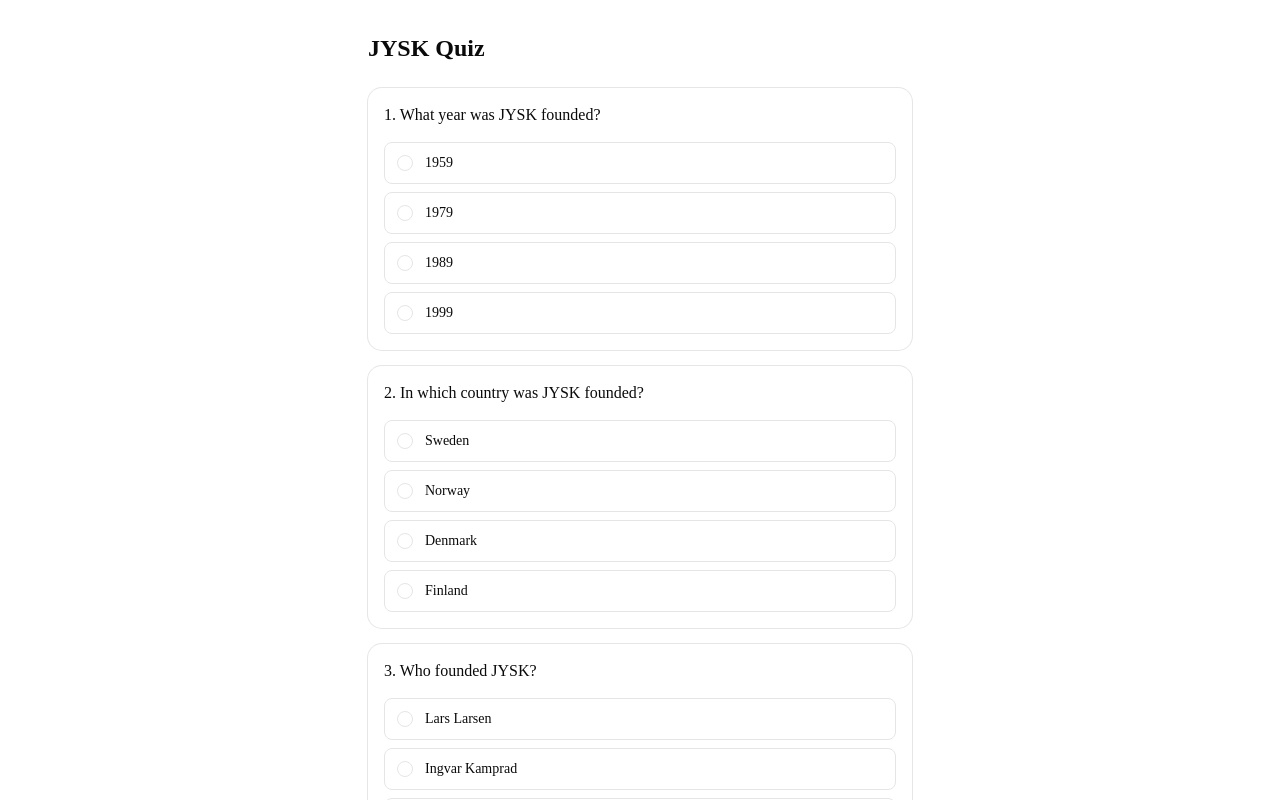
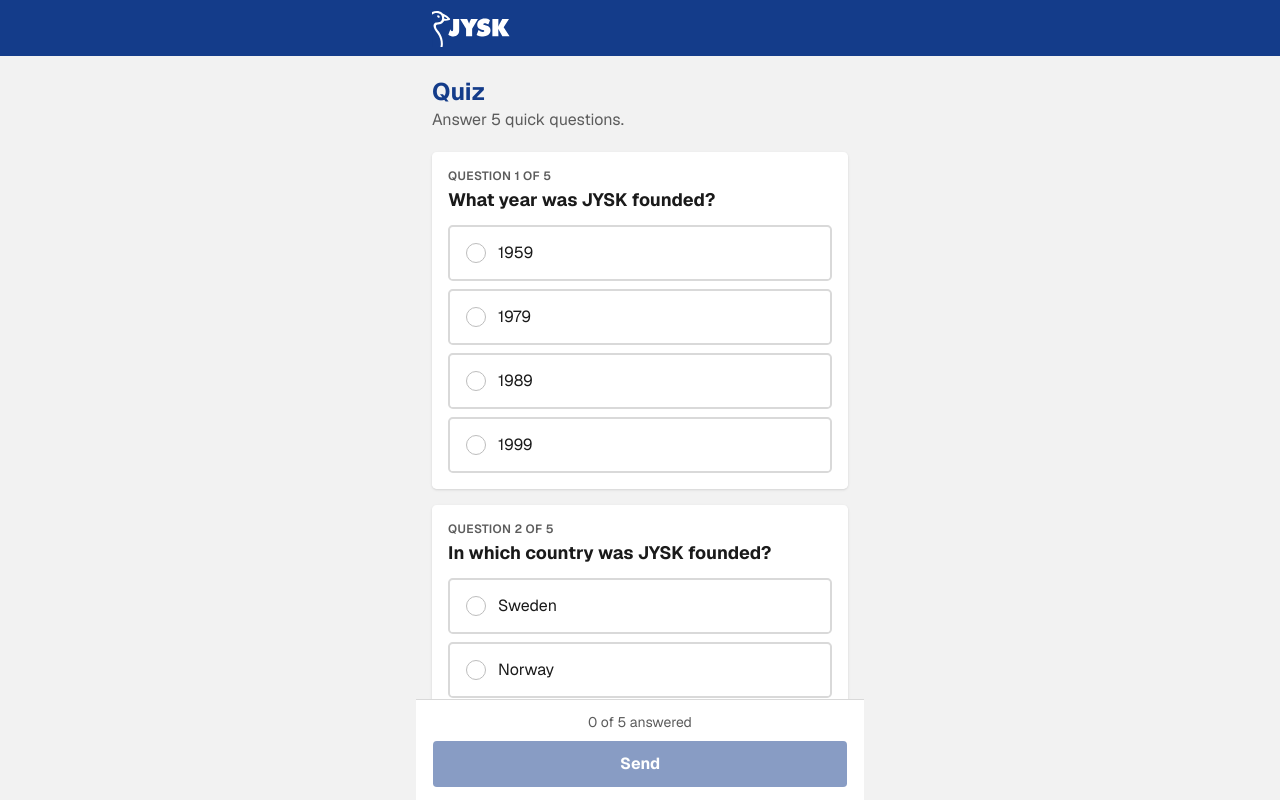
Before and after one commit to kennirau/jysk-quiz, a Next.js app: page / in a window 1280 px wide. Shown: the top 800 px of the page. Built offline with nearby package versions, Linux system fonts and the light colour scheme.

Commit message:
fix styling and branding

```diff
--- a/src/app/globals.css
+++ b/src/app/globals.css
@@ -7,7 +7,7 @@
 @theme inline {
   --color-background: var(--background);
   --color-foreground: var(--foreground);
-  --font-sans: var(--font-sans);
+  --font-sans: var(--font-geist-sans);
   --font-mono: var(--font-geist-mono);
   --font-heading: var(--font-sans);
   --color-sidebar-ring: var(--sidebar-ring);
@@ -49,30 +49,32 @@
 }
 
 :root {
-  --background: oklch(1 0 0);
-  --foreground: oklch(0.145 0 0);
-  --card: oklch(1 0 0);
-  --card-foreground: oklch(0.145 0 0);
-  --popover: oklch(1 0 0);
-  --popover-foreground: oklch(0.145 0 0);
-  --primary: oklch(0.205 0 0);
-  --primary-foreground: oklch(0.985 0 0);
-  --secondary: oklch(0.97 0 0);
-  --secondary-foreground: oklch(0.205 0 0);
-  --muted: oklch(0.97 0 0);
-  --muted-foreground: oklch(0.556 0 0);
-  --accent: oklch(0.97 0 0);
-  --accent-foreground: oklch(0.205 0 0);
-  --destructive: oklch(0.577 0.245 27.325);
-  --border: oklch(0.922 0 0);
-  --input: oklch(0.922 0 0);
-  --ring: oklch(0.708 0 0);
+  /* JYSK brand blue */
+  --jysk-blue: #143c8a;
+  --background: #f2f2f2;
+  --foreground: #1a1a1a;
+  --card: #ffffff;
+  --card-foreground: #1a1a1a;
+  --popover: #ffffff;
+  --popover-foreground: #1a1a1a;
+  --primary: var(--jysk-blue);
+  --primary-foreground: #ffffff;
+  --secondary: #e8edf6;
+  --secondary-foreground: var(--jysk-blue);
+  --muted: #f2f2f2;
+  --muted-foreground: #5c5c5c;
+  --accent: #e8edf6;
+  --accent-foreground: var(--jysk-blue);
+  --destructive: #d0021b;
+  --border: #d9d9d9;
+  --input: #bdbdbd;
+  --ring: var(--jysk-blue);
   --chart-1: oklch(0.87 0 0);
   --chart-2: oklch(0.556 0 0);
   --chart-3: oklch(0.439 0 0);
   --chart-4: oklch(0.371 0 0);
   --chart-5: oklch(0.269 0 0);
-  --radius: 0.625rem;
+  --radius: 0.375rem;
   --sidebar: oklch(0.985 0 0);
   --sidebar-foreground: oklch(0.145 0 0);
   --sidebar-primary: oklch(0.205 0 0);
--- a/src/app/layout.tsx
+++ b/src/app/layout.tsx
@@ -1,5 +1,5 @@
 import { Toaster } from "@/components/ui/sonner";
-import type { Metadata } from "next";
+import type { Metadata, Viewport } from "next";
 import { Geist, Geist_Mono } from "next/font/google";
 import "./globals.css";
 
@@ -18,6 +18,13 @@ export const metadata: Metadata = {
   description: "Answer 5 quick questions",
 };
 
+export const viewport: Viewport = {
+  width: "device-width",
+  initialScale: 1,
+  viewportFit: "cover",
+  themeColor: "#143c8a",
+};
+
 export default function RootLayout({ children }: LayoutProps<"/">) {
   return (
     <html
--- a/src/app/page.tsx
+++ b/src/app/page.tsx
@@ -1,11 +1,28 @@
 import { QuizForm } from "@/components/quiz-form";
 import { publicQuestions } from "@/lib/questions";
+import Image from "next/image";
 
 export default function Home() {
   return (
-    <main className="mx-auto w-full max-w-xl flex-1 px-4 py-8">
-      <h1 className="mb-6 text-2xl font-bold">JYSK Quiz</h1>
-      <QuizForm questions={publicQuestions} />
-    </main>
+    <>
+      <header className="sticky top-0 z-20 bg-primary pt-[env(safe-area-inset-top)] text-primary-foreground">
+        <div className="mx-auto flex h-14 max-w-md items-center px-4">
+          <Image
+            src="/jysk-logo.svg"
+            alt="JYSK"
+            width={80}
+            height={37}
+            preload
+          />
+        </div>
+      </header>
+      <main className="mx-auto flex w-full max-w-md flex-1 flex-col px-4 pt-5">
+        <h1 className="text-2xl font-bold text-primary">Quiz</h1>
+        <p className="mb-5 text-muted-foreground">
+          Answer {publicQuestions.length} quick questions.
+        </p>
+        <QuizForm questions={publicQuestions} />
+      </main>
+    </>
   );
 }
--- a/src/components/quiz-form.tsx
+++ b/src/components/quiz-form.tsx
@@ -2,8 +2,6 @@
 
 import { submitAnswers } from "@/app/actions";
 import { Button } from "@/components/ui/button";
-import { Card, CardContent, CardHeader, CardTitle } from "@/components/ui/card";
-import { Label } from "@/components/ui/label";
 import { RadioGroup, RadioGroupItem } from "@/components/ui/radio-group";
 import type { Question } from "@/lib/questions";
 import { useState, useTransition } from "react";
@@ -15,6 +13,7 @@ export function QuizForm({ questions }: { questions: Question[] }) {
   const [isPending, startTransition] = useTransition();
 
   const allAnswered = questions.every((q) => answers[q.id] !== undefined);
+  const answeredCount = Object.keys(answers).length;
 
   function handleSubmit(e: React.FormEvent) {
     e.preventDefault();
@@ -30,49 +29,59 @@ export function QuizForm({ questions }: { questions: Question[] }) {
 
   if (score) {
     return (
-      <Card>
-        <CardHeader>
-          <CardTitle>Thank you!</CardTitle>
-        </CardHeader>
-        <CardContent>
-          You got {score.correct} of {score.total} correct.
-        </CardContent>
-      </Card>
+      <section className="rounded-md bg-card p-6 text-center shadow-sm">
+        <h2 className="text-2xl font-bold text-primary">Thank you!</h2>
+        <p className="mt-4 text-5xl font-black text-primary">
+          {score.correct}/{score.total}
+        </p>
+        <p className="mt-2 text-muted-foreground">correct answers</p>
+      </section>
     );
   }
 
   return (
-    <form onSubmit={handleSubmit} className="flex flex-col gap-4">
+    <form onSubmit={handleSubmit} className="flex flex-1 flex-col gap-4">
       {questions.map((q, i) => (
-        <Card key={q.id}>
-          <CardHeader>
-            <CardTitle>
-              {i + 1}. {q.text}
-            </CardTitle>
-          </CardHeader>
-          <CardContent>
+        <fieldset key={q.id} className="rounded-md bg-card p-4 shadow-sm">
+          <legend className="float-left mb-3 w-full">
+            <span className="block text-xs font-semibold tracking-wide text-muted-foreground uppercase">
+              Question {i + 1} of {questions.length}
+            </span>
+            <span className="mt-1 block text-lg leading-snug font-bold">
+              {q.text}
+            </span>
+          </legend>
           <RadioGroup
+            className="clear-left"
             value={answers[q.id] !== undefined ? String(answers[q.id]) : ""}
             onValueChange={(value) =>
               setAnswers((prev) => ({ ...prev, [q.id]: Number(value) }))
             }
           >
             {q.options.map((o) => (
-                <Label
+              <label
                 key={o.id}
-                  className="flex cursor-pointer items-center gap-3 rounded-md border p-3 font-normal"
+                className="flex min-h-14 cursor-pointer items-center gap-3 rounded-md border-2 border-border px-4 py-3 text-base transition-colors active:bg-accent has-[[data-checked]]:border-primary has-[[data-checked]]:bg-accent has-[[data-checked]]:font-semibold"
               >
-                  <RadioGroupItem value={String(o.id)} />
+                <RadioGroupItem value={String(o.id)} className="size-5" />
                 {o.text}
-                </Label>
+              </label>
             ))}
           </RadioGroup>
-          </CardContent>
-        </Card>
+        </fieldset>
       ))}
-      <Button type="submit" size="lg" disabled={!allAnswered || isPending}>
+      <div className="sticky bottom-0 -mx-4 mt-auto border-t bg-card px-4 pt-3 pb-[max(0.75rem,env(safe-area-inset-bottom))]">
+        <p className="mb-2 text-center text-sm text-muted-foreground">
+          {answeredCount} of {questions.length} answered
+        </p>
+        <Button
+          type="submit"
+          className="h-12 w-full rounded-md text-base font-bold"
+          disabled={!allAnswered || isPending}
+        >
           {isPending ? "Sending..." : "Send"}
         </Button>
+      </div>
     </form>
   );
 }
```
Also changed, not shown: public/jysk-logo.svg (added). Lines whose indentation alone changed are shown as unchanged.
